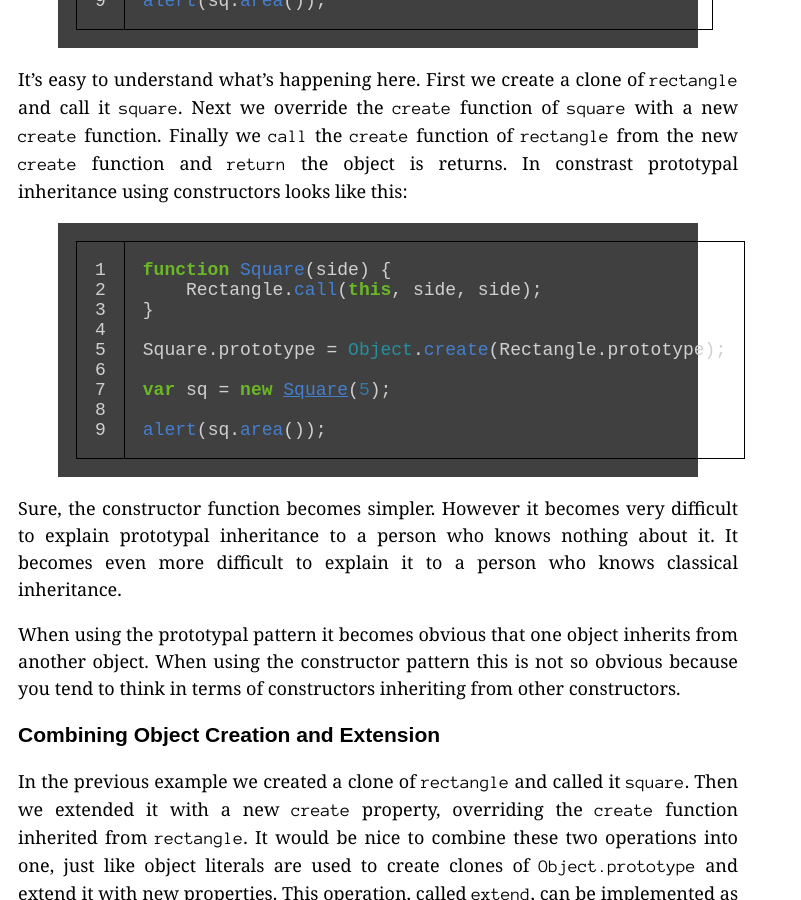
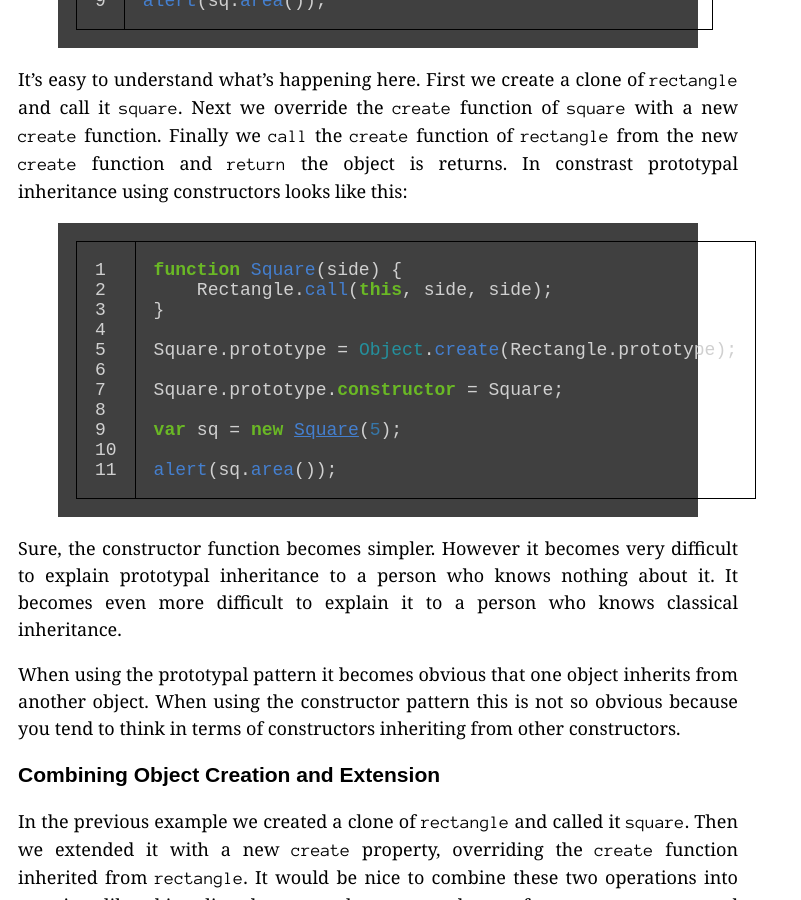
Before and after one commit to aaditmshah/aaditmshah.github.io, a Jekyll site: the page built from _posts/2013-05-26-why-prototypal-inheritance-matters.md, in a window 1280 px wide and 900 px high, scrolled down 7327 px. Shown: the whole window, without its empty margins (0-801 px from the left). Built offline with Jekyll 4.4.1, drawn with Linux system fonts in a browser that asks for light colours; some web fonts are replaced; Markdown is read by kramdown in place of the engine named in the settings; comment, search, counter and statistics services are not loaded.

Commit message:
undo deletion

```diff
--- a/_posts/2013-05-26-why-prototypal-inheritance-matters.md
+++ b/_posts/2013-05-26-why-prototypal-inheritance-matters.md
@@ -243,6 +243,8 @@ function Square(side) {
 }
 
 Square.prototype = Object.create(Rectangle.prototype);
+
+Square.prototype.constructor = Square;
 
 var sq = new Square(5);
 
```
